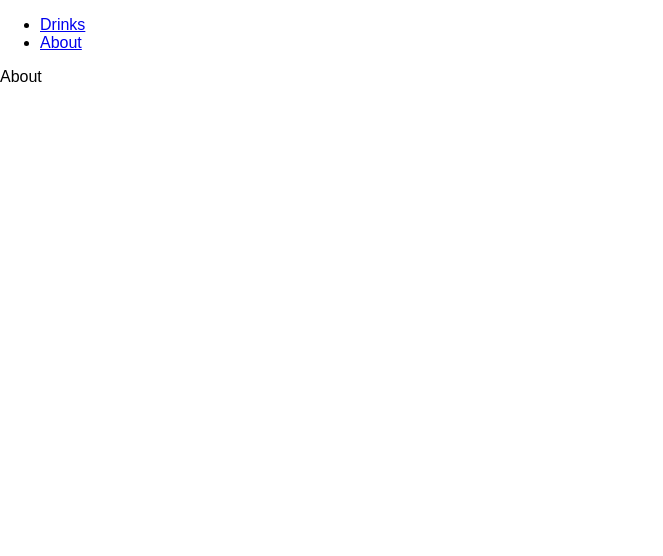
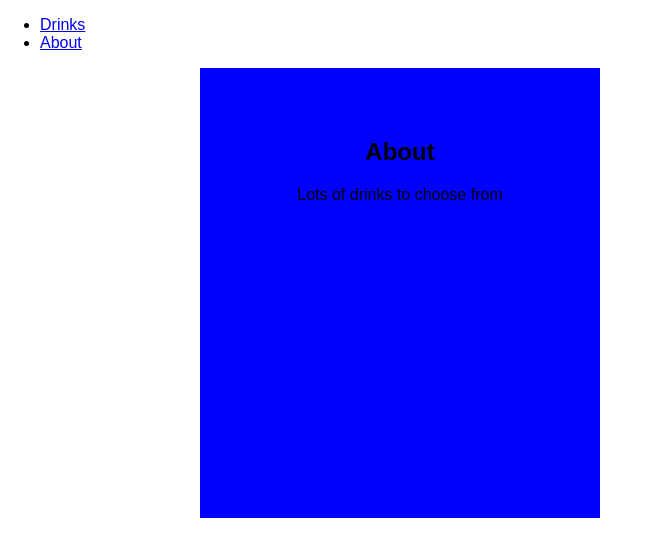
Before and after one commit to davideliason/coffeeLog-react-router-express, a React (Create React App) app in the folder public/client/: page /about in a window 1280 px wide. Shown: the top 556 px of the page, without its empty margins (0-663 px from the left). Built offline with nearby package versions, Linux system fonts and the light colour scheme.

Commit message:
update inline styling for About component

```diff
--- a/public/client/src/About.jsx
+++ b/public/client/src/About.jsx
@@ -1,10 +1,22 @@
 import React from 'react';
 
 class About extends React.Component {
+
+
 	render(){
+		var aboutStyle = {
+			backgroundColor : "blue",
+			width: 400,
+			height: 400,
+			marginLeft: 200,
+			textAlign: "center",
+			paddingTop: 50
+	    };
+
 		return(
-				<div>
-					<p>About</p>
+				<div style={aboutStyle}>
+					<h2>About</h2>
+					<p>Lots of drinks to choose from</p>
 				</div>
 			);
 	}
```
